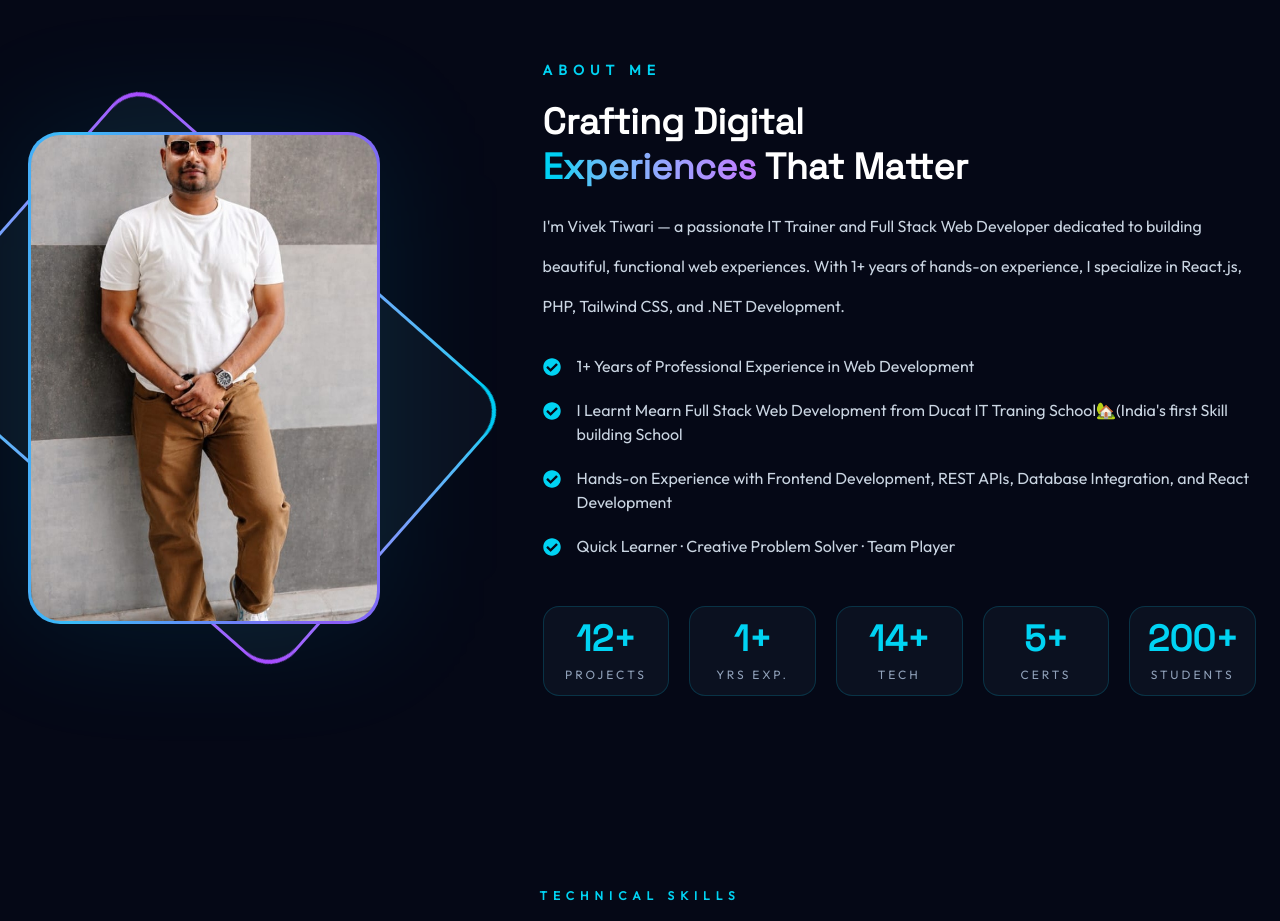
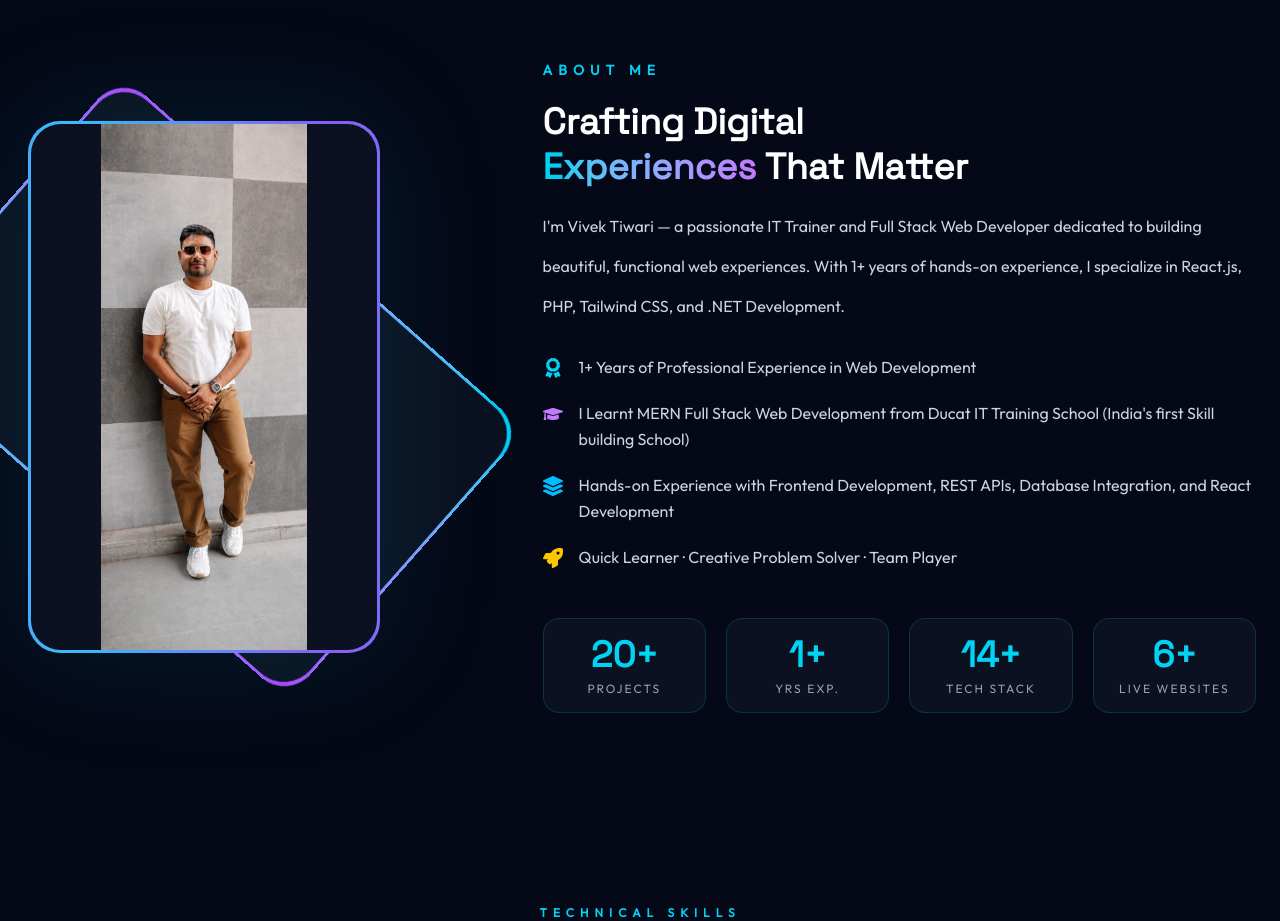
Before and after one commit to vivek8620/Vivek-portfolio, a React (Vite) app: page / in a window 1280 px wide. Shown: the part 820-1741 px from the top of the page. Built offline with nearby package versions, Linux system fonts and the light colour scheme.

Commit message:
feat: implement About section components including content, stats, and animated image display

```diff
--- a/src/components/about/AboutContent.jsx
+++ b/src/components/about/AboutContent.jsx
@@ -1,6 +1,34 @@
-import { FaCheckCircle } from "react-icons/fa";
+import {
+  FaAward,
+  FaGraduationCap,
+  FaLayerGroup,
+  FaRocket,
+} from "react-icons/fa";
 
 function AboutContent() {
+  const features = [
+    {
+      icon: FaAward,
+      text: "1+ Years of Professional Experience in Web Development",
+      iconColor: "text-cyan-400",
+    },
+    {
+      icon: FaGraduationCap,
+      text: "I Learnt MERN Full Stack Web Development from Ducat IT Training School (India's first Skill building School)",
+      iconColor: "text-purple-400",
+    },
+    {
+      icon: FaLayerGroup,
+      text: "Hands-on Experience with Frontend Development, REST APIs, Database Integration, and React Development",
+      iconColor: "text-sky-400",
+    },
+    {
+      icon: FaRocket,
+      text: "Quick Learner · Creative Problem Solver · Team Player",
+      iconColor: "text-yellow-400",
+    },
+  ];
+
   return (
     <div>
       {/* Small Heading */}
@@ -51,27 +79,28 @@ function AboutContent() {
         CSS, and .NET Development.
       </p>
 
-      {/* Bullet Points */}
+      {/* Bullet Points with Small Icons */}
       <div className="mt-7 space-y-5">
-        {[
-          "1+ Years of Professional Experience in Web Development",
-          "I Learnt Mearn Full Stack Web Development from Ducat IT Traning School🏡(India's first Skill building School ",
-          " Hands-on Experience with Frontend Development, REST APIs, Database Integration, and React Development",
-          "Quick Learner · Creative Problem Solver · Team Player",
-        ].map((item) => (
-          <div key={item} className="flex items-start gap-3 md:gap-4">
-            <FaCheckCircle
-              className="
-                mt-1
-                shrink-0
-                text-cyan-400
-                text-lg
-              "
-            />
+        {features.map((feature, index) => {
+          const Icon = feature.icon;
+          return (
+            <div key={index} className="flex items-start gap-3 md:gap-4">
+              <Icon
+                className={`
+                  mt-1
+                  shrink-0
+                  ${feature.iconColor}
+                  text-lg
+                  md:text-xl
+                `}
+              />
 
-            <p className="text-slate-300">{item}</p>
-          </div>
-        ))}
+              <p className="text-slate-300 text-sm md:text-base leading-relaxed">
+                {feature.text}
+              </p>
+            </div>
+          );
+        })}
       </div>
     </div>
   );
--- a/src/components/about/AboutImage.jsx
+++ b/src/components/about/AboutImage.jsx
@@ -6,11 +6,11 @@ function AboutImage() {
       className="
         relative
         w-[280px]
-        h-[390px]
+        h-[420px]
         sm:w-[320px]
-        sm:h-[450px]
+        sm:h-[480px]
         lg:w-[360px]
-        lg:h-[500px]
+        lg:h-[540px]
         flex
         items-center
         justify-center
@@ -61,11 +61,11 @@ function AboutImage() {
         className="
           relative
           w-[272px]
-          h-[382px]
+          h-[412px]
           sm:w-[312px]
-          sm:h-[442px]
+          sm:h-[472px]
           lg:w-[352px]
-          lg:h-[492px]
+          lg:h-[532px]
           rounded-[32px]
           p-[3px]
           overflow-hidden
@@ -91,7 +91,7 @@ function AboutImage() {
             className="
       w-full
       h-full
-              object-cover
+      object-contain
     "
           />
         </div>
--- a/src/components/about/AboutStats.jsx
+++ b/src/components/about/AboutStats.jsx
@@ -1,10 +1,9 @@
 function AboutStats() {
   const stats = [
-    { number: "12+", label: "PROJECTS" },
+    { number: "20+", label: "PROJECTS" },
     { number: "1+", label: "YRS EXP." },
-    { number: "14+", label: "TECH" },
-    { number: "5+", label: "CERTS" },
-    { number: "200+", label: "STUDENTS" },
+    { number: "14+", label: "TECH STACK" },
+    { number: "6+", label: "LIVE WEBSITES" },
   ];
 
   return (
@@ -13,8 +12,7 @@ function AboutStats() {
         mt-12
         grid
         grid-cols-2
-        sm:grid-cols-3
-        lg:grid-cols-5
+        sm:grid-cols-4
         gap-4
         lg:gap-5
       "
@@ -24,7 +22,7 @@ function AboutStats() {
           key={item.label}
           className="
             w-full
-            h-[90px]
+            h-[95px]
             rounded-2xl
             border
             border-cyan-500/20
@@ -33,13 +31,17 @@ function AboutStats() {
             flex-col
             justify-center
             items-center
+            p-3
+            hover:border-cyan-500/40
+            transition-colors
+            duration-300
           "
         >
-          <h3 className="text-3xl lg:text-4xl font-bold text-cyan-400">
+          <h3 className="text-2xl sm:text-3xl lg:text-4xl font-bold text-cyan-400">
             {item.number}
           </h3>
 
-          <p className="mt-2 text-[10px] sm:text-xs tracking-[2px] sm:tracking-[3px] text-slate-400">
+          <p className="mt-1.5 text-[10px] sm:text-xs tracking-[1.5px] sm:tracking-[2px] text-slate-400 text-center font-medium">
             {item.label}
           </p>
         </div>
```
Lines whose indentation alone changed are shown as unchanged.
